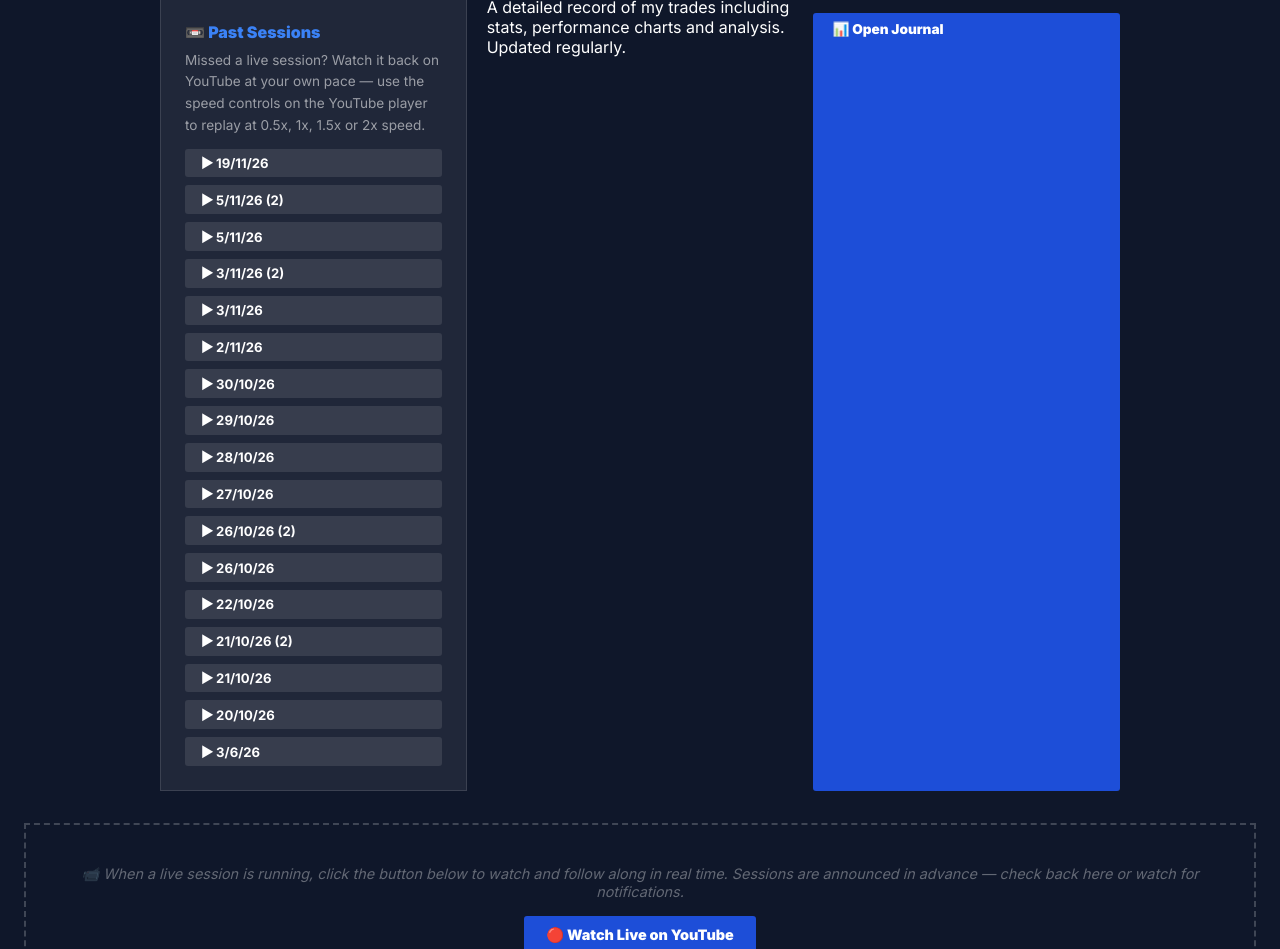
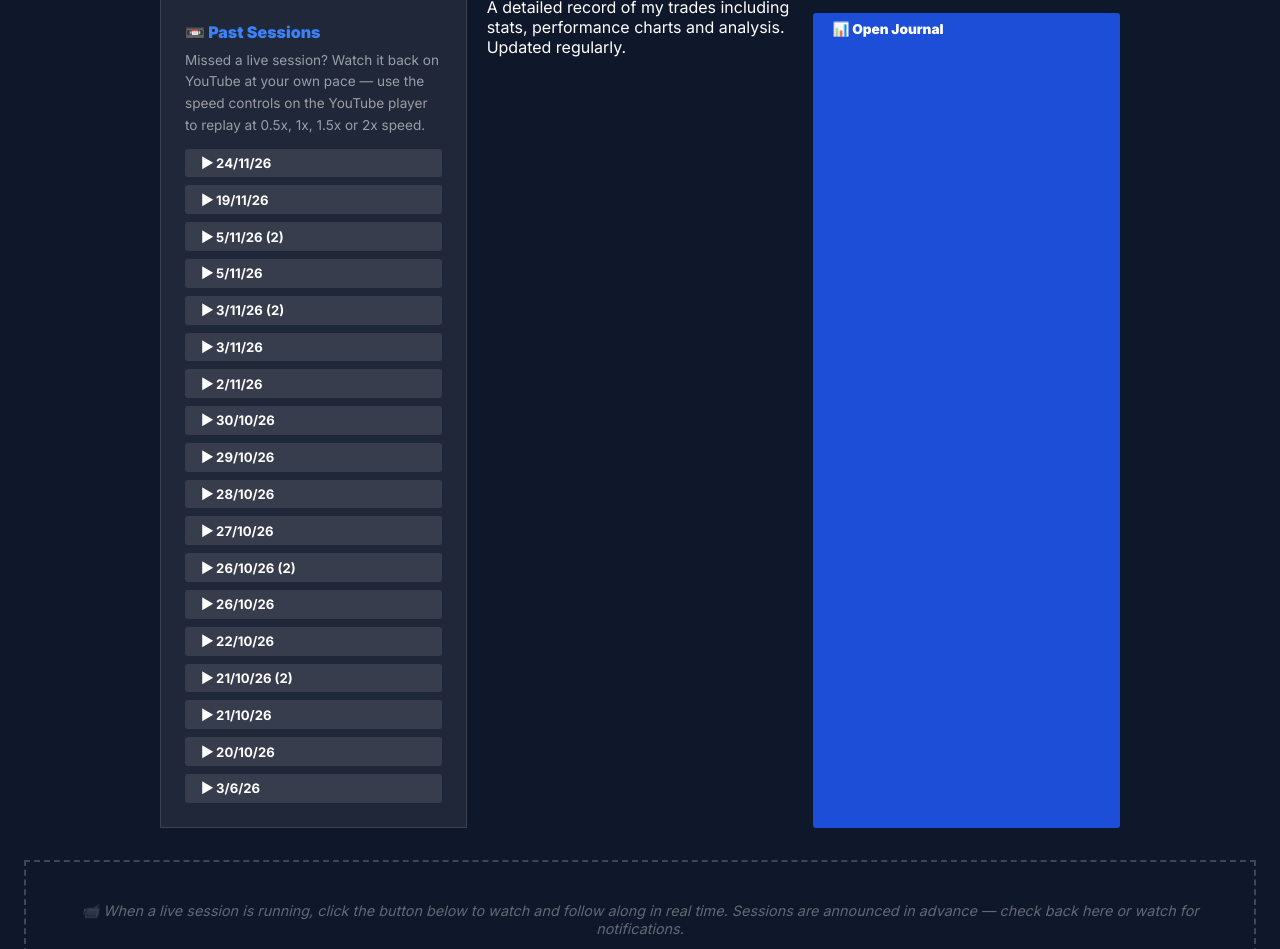
Before and after one commit to pimm43/trade-a-day, a plain HTML site: page index.html in a window 1280 px wide. Shown: the part 3821-4770 px from the top of the page. Drawn offline with Linux system fonts and the light colour scheme.

Commit message:
Add 24/11/26 livestream to past sessions
Co-Authored-By: Claude Sonnet 4.6 <noreply@anthropic.com>
Claude-Session: https://claude.ai/code/session_01GvWicQZTbWjkv7nwaZBtSL

```diff
--- a/index.html
+++ b/index.html
@@ -1359,6 +1359,7 @@ Magic number: 800003. Copyright: "Trade-a-Day".</pre>
         <h3>📼 Past Sessions</h3>
         <p>Missed a live session? Watch it back on YouTube at your own pace — use the speed controls on the YouTube player to replay at 0.5x, 1x, 1.5x or 2x speed.</p>
         <div style="margin-top:0.75rem;display:flex;flex-direction:column;gap:0.5rem;">
+          <a href="https://youtube.com/live/_3Qw5mojCME?feature=share" target="_blank" style="display:inline-block;background:rgba(255,255,255,0.1);color:white;font-weight:700;padding:0.4rem 1rem;border-radius:3px;font-size:0.82rem;">▶ 24/11/26</a>
           <a href="https://youtube.com/live/VyZdDRBaPO0?feature=share" target="_blank" style="display:inline-block;background:rgba(255,255,255,0.1);color:white;font-weight:700;padding:0.4rem 1rem;border-radius:3px;font-size:0.82rem;">▶ 19/11/26</a>
           <a href="https://youtube.com/live/ogWMrUYbW4E?feature=share" target="_blank" style="display:inline-block;background:rgba(255,255,255,0.1);color:white;font-weight:700;padding:0.4rem 1rem;border-radius:3px;font-size:0.82rem;">▶ 5/11/26 (2)</a>
           <a href="https://youtube.com/live/cR6JEKx4dT4?feature=share" target="_blank" style="display:inline-block;background:rgba(255,255,255,0.1);color:white;font-weight:700;padding:0.4rem 1rem;border-radius:3px;font-size:0.82rem;">▶ 5/11/26</a>
```
